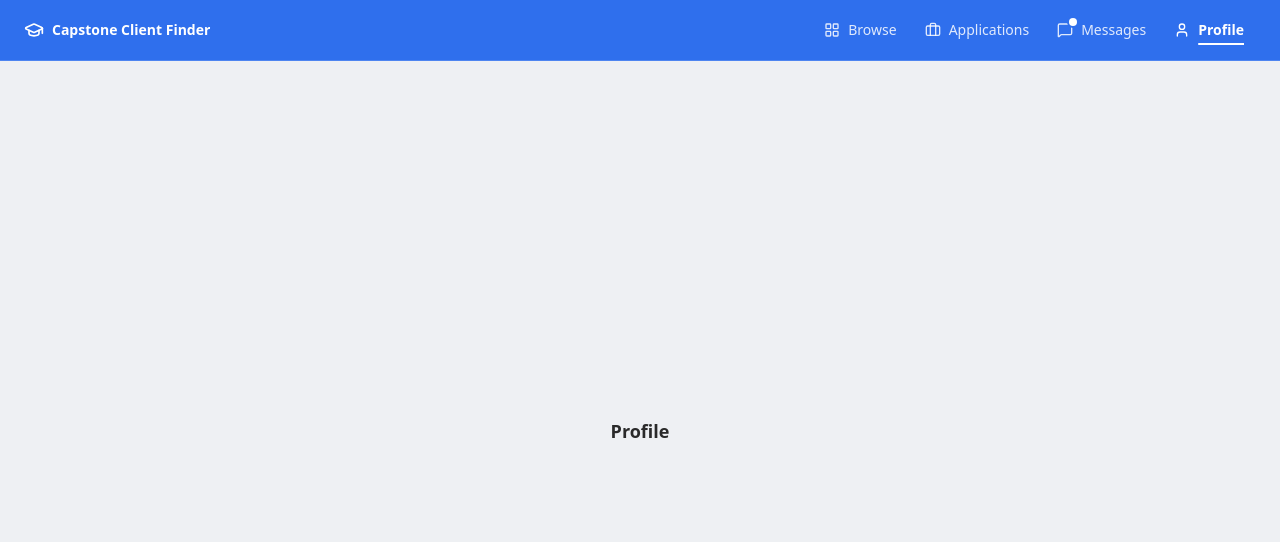
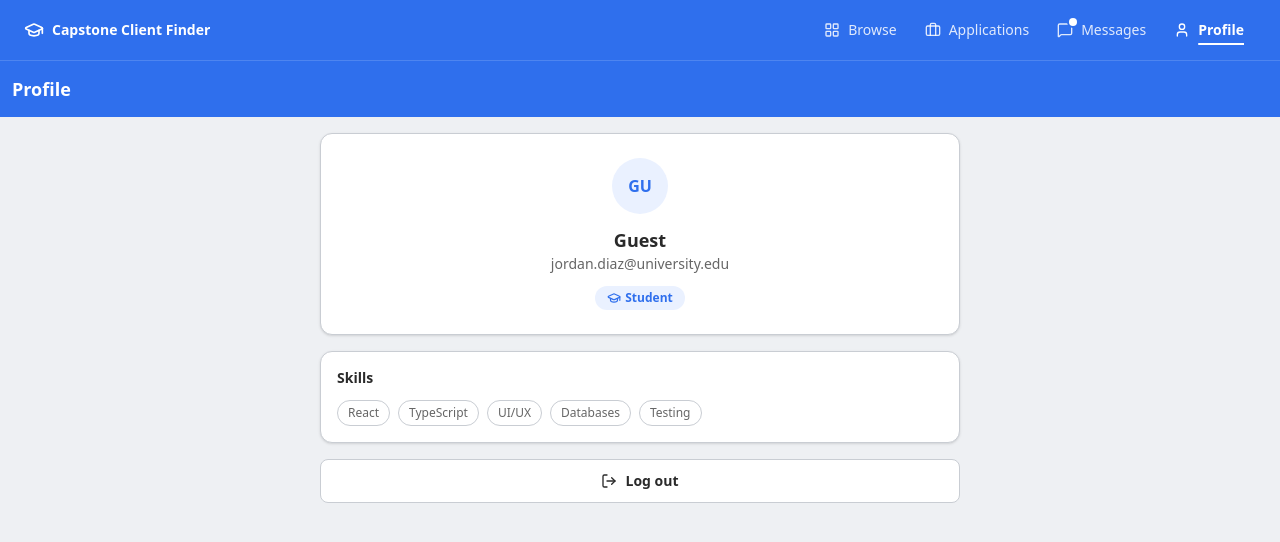
Before and after one commit to Elydia04/CapFind, a React (Vite) app: page /profile in a window 1280 px wide. Shown: the top 542 px of the page. Built offline with nearby package versions, Linux system fonts and the light colour scheme.

Commit message:
step 8: applications and profile tabs, not found route

```diff
--- a/src/App.tsx
+++ b/src/App.tsx
@@ -6,6 +6,7 @@ import { ComponentsPreviewScreen } from './screens/ComponentsPreviewScreen'
 import { LoginScreen } from './screens/LoginScreen'
 import { MessagesScreen } from './screens/MessagesScreen'
 import { MessageThreadScreen } from './screens/MessageThreadScreen'
+import { NotFoundScreen } from './screens/NotFoundScreen'
 import { ProfileScreen } from './screens/ProfileScreen'
 import { ProjectDetailScreen } from './screens/ProjectDetailScreen'
 
@@ -23,6 +24,7 @@ function App() {
           <Route path="/applications" element={<ApplicationsScreen />} />
           <Route path="/profile" element={<ProfileScreen />} />
           <Route path="/components-preview" element={<ComponentsPreviewScreen />} />
+          <Route path="*" element={<NotFoundScreen />} />
         </Route>
       </Routes>
     </BrowserRouter>
--- a/src/screens/ApplicationsScreen.tsx
+++ b/src/screens/ApplicationsScreen.tsx
@@ -1,7 +1,77 @@
+import { ClipboardList } from 'lucide-react'
+import { Link, useNavigate } from 'react-router-dom'
+import { AppBar } from '../components/AppBar'
+import { BottomNav } from '../components/BottomNav'
+import { Button } from '../components/Button'
+import { StatusPill } from '../components/StatusPill'
+import { useApp } from '../context/AppContext'
+import { projects } from '../data/projects'
+import type { Project } from '../types'
+
 export function ApplicationsScreen() {
+  const navigate = useNavigate()
+  const { appliedProjectIds, conversations } = useApp()
+
+  const appliedProjects = appliedProjectIds
+    .map((id) => projects.find((project) => project.id === id))
+    .filter((project): project is Project => project !== undefined)
+
+  const hasUnread = conversations.some((conversation) => conversation.unread)
+
   return (
-    <main className="flex flex-1 items-center justify-center bg-page p-6">
-      <h1 className="text-lg font-bold text-ink">My Applications</h1>
-    </main>
+    <div className="flex flex-1 flex-col overflow-hidden">
+      <AppBar title="My Applications" />
+
+      <main className="flex-1 overflow-y-auto bg-page">
+        <div className="mx-auto w-full max-w-2xl px-4 py-4">
+          {appliedProjects.length === 0 ? (
+            <div className="flex flex-col items-center gap-3 px-6 py-16 text-center">
+              <ClipboardList className="h-8 w-8 text-muted" aria-hidden="true" />
+              <p className="text-base font-bold text-ink">
+                You have not applied to any projects yet
+              </p>
+              <p className="text-sm text-muted">
+                Browse open projects and send your first application.
+              </p>
+              <Button variant="secondary" onClick={() => navigate('/browse')}>
+                Browse projects
+              </Button>
+            </div>
+          ) : (
+            <>
+              <p className="pb-3 text-sm text-muted">
+                {appliedProjects.length}{' '}
+                {appliedProjects.length === 1 ? 'application' : 'applications'}
+              </p>
+              <ul className="flex flex-col gap-3">
+                {appliedProjects.map((project) => (
+                  <li
+                    key={project.id}
+                    className="relative rounded-xl border border-line bg-white p-4 shadow-sm transition-shadow hover:shadow-md"
+                  >
+                    <div className="flex items-start justify-between gap-3">
+                      <div className="min-w-0">
+                        <h2 className="text-base font-bold leading-snug text-ink">
+                          <Link
+                            to={`/project/${project.id}`}
+                            className="after:absolute after:inset-0 after:content-['']"
+                          >
+                            {project.title}
+                          </Link>
+                        </h2>
+                        <p className="mt-0.5 text-sm text-muted">{project.clientName}</p>
+                      </div>
+                      <StatusPill variant="applied" />
+                    </div>
+                  </li>
+                ))}
+              </ul>
+            </>
+          )}
+        </div>
+      </main>
+
+      <BottomNav unreadMessages={hasUnread} />
+    </div>
   )
 }
--- /dev/null
+++ b/src/screens/NotFoundScreen.tsx
@@ -0,0 +1,32 @@
+import { Compass } from 'lucide-react'
+import { useNavigate } from 'react-router-dom'
+import { AppBar } from '../components/AppBar'
+import { BottomNav } from '../components/BottomNav'
+import { Button } from '../components/Button'
+import { useApp } from '../context/AppContext'
+
+export function NotFoundScreen() {
+  const navigate = useNavigate()
+  const { conversations } = useApp()
+
+  const hasUnread = conversations.some((conversation) => conversation.unread)
+
+  return (
+    <div className="flex flex-1 flex-col overflow-hidden">
+      <AppBar title="Not Found" />
+
+      <main className="flex flex-1 flex-col items-center justify-center gap-3 bg-page px-6 text-center">
+        <Compass className="h-8 w-8 text-muted" aria-hidden="true" />
+        <p className="text-base font-bold text-ink">This page does not exist</p>
+        <p className="text-sm text-muted">
+          The page you are looking for may have moved or no longer exists.
+        </p>
+        <Button variant="secondary" onClick={() => navigate('/browse')}>
+          Back to Browse
+        </Button>
+      </main>
+
+      <BottomNav unreadMessages={hasUnread} />
+    </div>
+  )
+}
--- a/src/screens/ProfileScreen.tsx
+++ b/src/screens/ProfileScreen.tsx
@@ -1,7 +1,86 @@
+import { GraduationCap, LogOut } from 'lucide-react'
+import { useNavigate } from 'react-router-dom'
+import { AppBar } from '../components/AppBar'
+import { Avatar } from '../components/Avatar'
+import { BottomNav } from '../components/BottomNav'
+import { Button } from '../components/Button'
+import { Tag } from '../components/Tag'
+import { useApp } from '../context/AppContext'
+
+const MOCK_EMAIL = 'jordan.diaz@university.edu'
+const ROLE = 'Student'
+const SKILLS: readonly string[] = [
+  'React',
+  'TypeScript',
+  'UI/UX',
+  'Databases',
+  'Testing',
+]
+
+function initialsFor(name: string): string {
+  const parts = name.trim().split(/\s+/).filter(Boolean)
+  if (parts.length === 0) {
+    return '?'
+  }
+  if (parts.length === 1) {
+    const local = parts[0].includes('@') ? parts[0].split('@')[0] : parts[0]
+    return local.slice(0, 2).toUpperCase()
+  }
+  return `${parts[0][0]}${parts[1][0]}`.toUpperCase()
+}
+
 export function ProfileScreen() {
+  const navigate = useNavigate()
+  const { userName, conversations, logout, showToast } = useApp()
+
+  const displayName = userName ?? 'Guest'
+  const hasUnread = conversations.some((conversation) => conversation.unread)
+
+  const handleLogout = () => {
+    logout()
+    showToast('You have been logged out')
+    navigate('/login')
+  }
+
   return (
-    <main className="flex flex-1 items-center justify-center bg-page p-6">
-      <h1 className="text-lg font-bold text-ink">Profile</h1>
-    </main>
+    <div className="flex flex-1 flex-col overflow-hidden">
+      <AppBar title="Profile" />
+
+      <main className="flex-1 overflow-y-auto bg-page">
+        <div className="mx-auto flex w-full max-w-2xl flex-col gap-4 px-4 py-4">
+          <div className="flex flex-col items-center gap-3 rounded-xl border border-line bg-white p-6 text-center shadow-sm">
+            <Avatar initials={initialsFor(displayName)} size="lg" />
+            <div>
+              <p className="text-lg font-bold text-ink">{displayName}</p>
+              <p className="text-sm text-muted">{MOCK_EMAIL}</p>
+            </div>
+            <span className="inline-flex items-center gap-1 rounded-full bg-primary-soft px-3 py-1 text-xs font-semibold text-primary">
+              <GraduationCap className="h-3.5 w-3.5" aria-hidden="true" />
+              {ROLE}
+            </span>
+          </div>
+
+          <div className="flex flex-col gap-3 rounded-xl border border-line bg-white p-4 shadow-sm">
+            <h2 className="text-sm font-bold text-ink">Skills</h2>
+            <div className="flex flex-wrap gap-2">
+              {SKILLS.map((skill) => (
+                <Tag key={skill}>{skill}</Tag>
+              ))}
+            </div>
+          </div>
+
+          <Button
+            variant="secondary"
+            fullWidth
+            icon={<LogOut className="h-4 w-4" aria-hidden="true" />}
+            onClick={handleLogout}
+          >
+            Log out
+          </Button>
+        </div>
+      </main>
+
+      <BottomNav unreadMessages={hasUnread} />
+    </div>
   )
 }
```
